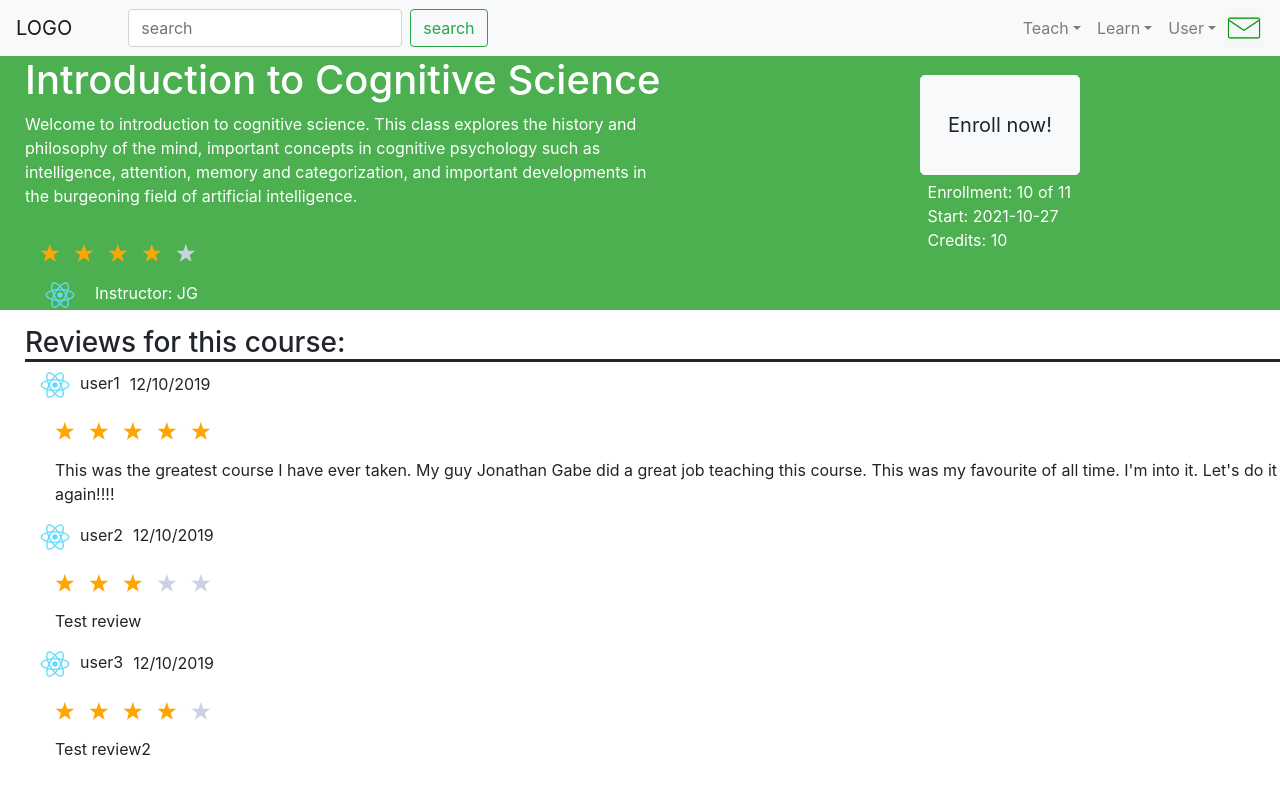
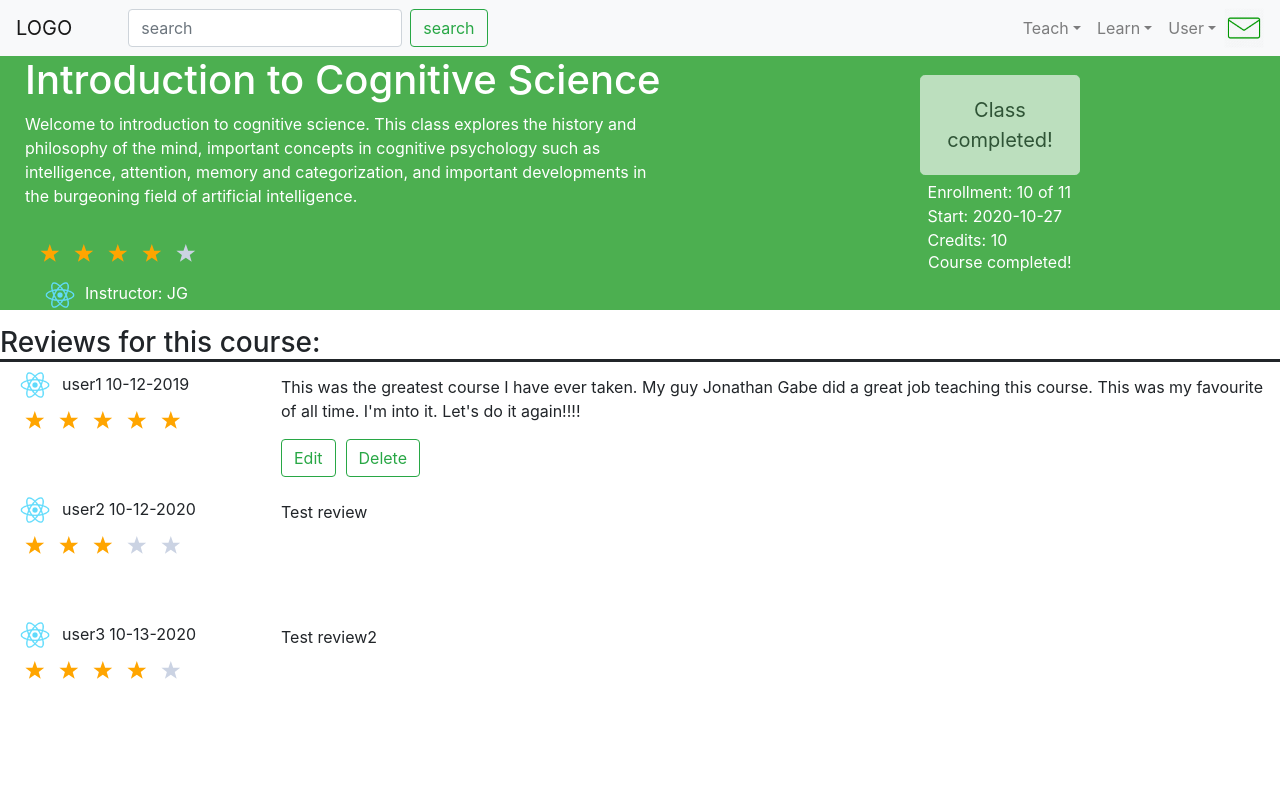
Before and after one commit to jgab13/TalentSwap, a React (Create React App) app in the folder talent_swap/: page /DetailedCoursePage in a window 1280 px wide. Shown: the top 794 px of the page. Built offline with nearby package versions, Linux system fonts and the light colour scheme.

Commit message:
Changed UI and added functionality to buttons

```diff
--- a/talent_swap/src/react-components/AddCourseReview/index.js
+++ b/talent_swap/src/react-components/AddCourseReview/index.js
@@ -5,32 +5,78 @@ import Form from "react-bootstrap/Form";
 import '../AuthSystem/styles.css';
 
 
+
 class AddCourseReview extends React.Component {
+  //Add a cancel button
+  state = {
+    date: "",
+    rating: "",
+    desc: ""
+  }
+
+
+  handleInput = event => {
+    const target = event.target
+    const value = target.value
+    const name = target.name
+    this.setState({
+      [name]: value,
+    })
+  }
+
+  validForm = (event) => {
+    this.placeholderChecker();
+    if (this.state.rating < 0 || this.state.rating > 5) {
+      event.preventDefault();
+      console.log(this.state)
+      alert('The rating must be between 0 and 5 stars.');
+    } else if (this.state.date === "" || this.state.desc === ""){
+      event.preventDefault();
+      console.log(this.state)
+      alert('Please enter a valid description or date.');
+    }
+    console.log(this.state);
+
+  }
+
+  placeholderChecker = () =>{
+    console.log(this.props)
+    if (this.props.curDate !== "" && this.props.description !== "" && this.props.stars < 6 && this.props.stars > -1){
+      this.setState({
+        date: this.props.curDate,
+        rating: this.props.stars,
+        desc: this.props.description
+      })
+    }
+  }
+
   render() {
 
     const {curDate, stars, description} = this.props;
 
     return (
       <div className='popup_inner auth-system'>
-          <Form>
+          <Form onSubmit={this.validForm}>
             <Form.Group controlId="date">
               <Form.Label>Review Date</Form.Label>
-              <Form.Control placeholder={curDate} />
+              <Form.Control name="date" onChange={this.handleInput} value={this.state.date} placeholder={curDate} />
             </Form.Group>
 
             <Form.Group controlId="starRating">
               <Form.Label>Star Rating</Form.Label>
-              <Form.Control placeholder={stars} />
+              <Form.Control name="rating" onChange={this.handleInput} value={this.state.rating} placeholder={stars} />
             </Form.Group>
 
             <Form.Group controlId="reviewDesc">
               <Form.Label>Review Description</Form.Label>
-              <Form.Control placeholder={description} />
+              <Form.Control name="desc" onChange={this.handleInput} value={this.state.desc} placeholder={description} />
             </Form.Group>
 
             <Button variant="success" type="submit">
               Submit
             </Button>
+            <Button className="float-right" variant="success">Cancel</Button>
+
           </Form>
       </div>
     );
--- a/talent_swap/src/react-components/CourseReview/index.js
+++ b/talent_swap/src/react-components/CourseReview/index.js
@@ -8,24 +8,19 @@ import Button from "react-bootstrap/Button";
 
 class CourseReview extends React.Component {
   render() {
-  	const {review, edit, compl, sign, user, link} = this.props;
+  	const {review, edit, compl, sign, user, editLink, deleteLink} = this.props;
 
     const reviewButton = (!sign ? null :
       (!compl ? null:
-        edit && review.user===user ? (<div className="starRating"><Button variant="outline-success" onClick={link}> Edit</Button><Button variant="outline-success"> Delete </Button></div>)  :
+        edit && review.user===user ? (<div className="starRating"><Button variant="outline-success" name={review.description} onClick={editLink}> Edit</Button><Button onClick={deleteLink} className="modify" name={review.description} variant="outline-success"> Delete </Button></div>)  :
         null));
     return (
-      <>
-        <div >
-          <ul>
-            <li>
+        <div className="reviewContainer">
+          <div className="userContainer">
             <img className="userImg" src={review.img}/>
-              <span>{review.user}</span>
-            </li>
-            <li>
-              <span>12/10/2019</span>
-            </li>
-          </ul>
+            <span className="element">{review.user}</span>
+            <span className="element">{review.date}</span>
+
             <p className="starRating">
               <StarRatings
               rating={review.rating}
@@ -34,6 +29,8 @@ class CourseReview extends React.Component {
               name='rating'
               starDimension='20px'/>
             </p>
+          </div>
+          <div className="descContainer">
             <p className="starRating">
               {review.description}
             </p>
@@ -41,8 +38,7 @@ class CourseReview extends React.Component {
               {reviewButton}
             </p>
           </div>
-      </>
-
+        </div>
     );
   }
 }
--- a/talent_swap/src/react-components/CourseReview/styles.css
+++ b/talent_swap/src/react-components/CourseReview/styles.css
@@ -1,19 +1,41 @@
+.reviewContainer {
+	min-height: 125px;
+	max-height: 300px;
+
+}
+
+.userContainer {
+	width: 20%;
+	float: left;
+}
+
+.descContainer {
+	float: right;
+	width: 80%;
+}
+
+
 .userImg {
+	margin-left: 20px;
 	border-radius: 50%;
 	width: 30px;
 	margin-right: 10px;
 }
 
-li {
-	display: inline-block;
-	margin-right: 10px;
-}
 
 .starRating {
-	margin-left: 55px;
+	margin-left: 25px;
 	margin-top: 5px;
 }
 
 .ratingDesc {
 	float: right;
 }
+
+.element {
+	padding: 2px;
+}
+
+.modify {
+	margin-left: 10px;
+}
--- a/talent_swap/src/react-components/DetailedCoursePage/index.js
+++ b/talent_swap/src/react-components/DetailedCoursePage/index.js
@@ -53,7 +53,7 @@ const CourseDesc = "Welcome to introduction to cognitive science. This class exp
     instructor: "JG",
     img: instImg,
     credit: 10,
-    startDate: "2021-10-27"
+    startDate: "2020-10-27"
   }
 
   const reviewDesc = "This was the greatest course I have ever taken. My guy Jonathan Gabe did a great job teaching this course. This was my favourite of all time. I'm into it. Let's do it again!!!!";
@@ -62,6 +62,7 @@ const CourseDesc = "Welcome to introduction to cognitive science. This class exp
 
   const review1 = {
       user: "user1",
+      date: "10-12-2019",
       img: instImg,
       description: reviewDesc,
       rating: 5
@@ -69,6 +70,7 @@ const CourseDesc = "Welcome to introduction to cognitive science. This class exp
 
   const review2 = {
       user: "user2",
+      date: "10-12-2020",
       img: instImg,
       description: reviewDesc1,
       rating: 3
@@ -76,6 +78,7 @@ const CourseDesc = "Welcome to introduction to cognitive science. This class exp
 
   const review3 = {
       user: "user3",
+      date: "10-13-2020",
       img: instImg,
       description: reviewDesc2,
       rating: 4
@@ -91,10 +94,11 @@ class DetailedCoursePage extends React.Component {
       currUser: "user1",
       course: course1,
       review: [review1, review2, review3],
-      sign: false,
+      sign: true,
       compl: false,
-      edit: false,
-      reviewed: false
+      edit: true,
+      reviewed: true,
+      currReview: null
   }
 
   checkCourseCompl = (date) => {
@@ -120,12 +124,10 @@ class DetailedCoursePage extends React.Component {
   }
 
   signup = () => {
-
-
-	this.checkCourseCompl(this.state.course.startDate);
-	this.setState({
+	 this.checkCourseCompl(this.state.course.startDate);
+	 this.setState({
 	   	sign: !this.state.sign,
-	})
+	 })
 	// Need functionality if user is logged in or not
 	// if logged in = then add user into course object
 	// if not logged in = then on click - auth system
@@ -138,12 +140,37 @@ class DetailedCoursePage extends React.Component {
   	})
   }
 
+
+
+  editReview = event => {
+    console.log(event.target.name);
+    const getReview = this.state.review.filter(rev => {
+      return rev.description === event.target.name;
+    });
+    this.setState({
+      currReview: getReview[0]
+    })
+  }
+
+  deleteReview = event => {
+    // console.log(event.target.name);
+    const reviewName = event.target.name;
+    const deletedReviews = this.state.review.filter(rev => {
+      return rev.description !== reviewName;
+    });
+    this.setState({
+      review: deletedReviews,
+      reviewed: false,
+      edit: false
+    })
+  }
+
   componentDidMount() {
   		//check if enrollement exceeded or
   		//check if enrolled initially
   		//check if reviewed initially
   		//check if course completed initially;
-    	this.checkCourseCompl(this.state.course.startDate);
+    this.checkCourseCompl(this.state.course.startDate);
 
 
     }
@@ -153,12 +180,14 @@ class DetailedCoursePage extends React.Component {
   	const addReview = (this.state.compl && this.state.sign && !this.state.reviewed && !this.state.edit ?
   					   <Button className="review" onClick={this.addReviewFunc} variant="outline-success"> Add review</Button> : null);
 
+
     return (
 
     <div>
       <Header/>
       {this.state.sign && this.state.currUser === null ? <AuthSystem/> : null}
-      {this.state.reviewed && !this.state.edit ? <AddCourseReview curDate={""} stars={0} description={""}/> : null}
+      {this.state.reviewed && !this.state.edit ? <AddCourseReview curDate={""} stars={""} description={""}/> : null}
+      {this.state.currReview !== null? <AddCourseReview curDate={this.state.currReview.date} stars={this.state.currReview.rating} description={this.state.currReview.description}/> : null}
       <CourseList title={this.state.course.title}
         description={this.state.course.description}
         enrolled={this.state.course.enroll}
@@ -178,7 +207,7 @@ class DetailedCoursePage extends React.Component {
 
       <h3>Reviews for this course: </h3>
   	  {addReview}
-      {this.state.review.map(rev => (<CourseReview review={rev} edit={this.state.edit} compl={this.state.compl} sign={this.state.sign} user={this.state.currUser} link={this.addReviewFunc} />)
+      {this.state.review.map(rev => (<CourseReview review={rev} edit={this.state.edit} compl={this.state.compl} sign={this.state.sign} user={this.state.currUser} editLink={this.editReview} deleteLink={this.deleteReview}/>)
 
       								)}
     </div>
--- a/talent_swap/src/react-components/DetailedCoursePage/styles.css
+++ b/talent_swap/src/react-components/DetailedCoursePage/styles.css
@@ -7,7 +7,7 @@
 }*/
 
 h3 {
-	margin-left: 25px;
+
 	border-bottom-style: solid;
 }
 
```
Lines whose indentation alone changed are shown as unchanged.
